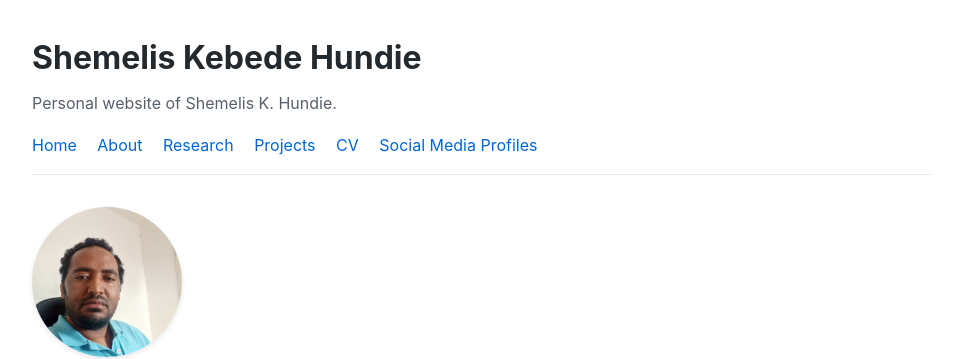
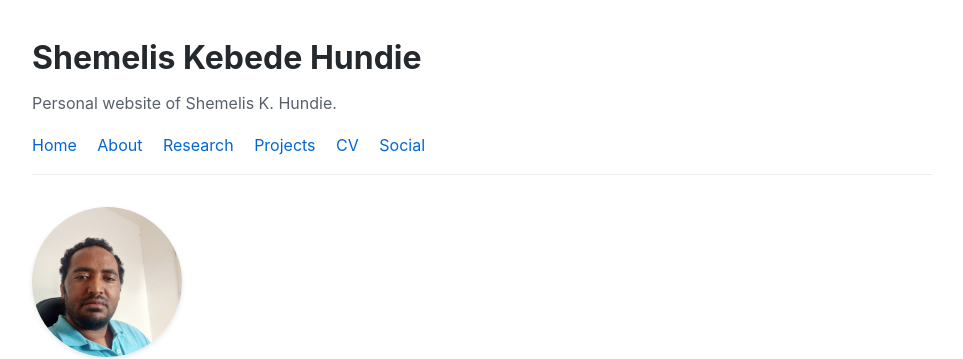
Before and after one commit to ShemelisKHundie/ShemelisKHundie.github.io, a Jekyll site: the page built from index.md, in a window 1280 px wide. Shown: the top 359 px of the page, without its empty margins (158-1121 px from the left). Built offline with Jekyll 4.4.1, drawn with Linux system fonts in a browser that asks for light colours; our own code applies the rules of GitHub Pages for plain Markdown files.

Commit message:
Update _config.yml

```diff
--- a/_config.yml
+++ b/_config.yml
@@ -13,5 +13,5 @@ navigation:
     url: /projects
   - title: "CV"
     url: /cv
-  - title: "Social Media Profiles"
+  - title: "Social"
     url: /social
```
